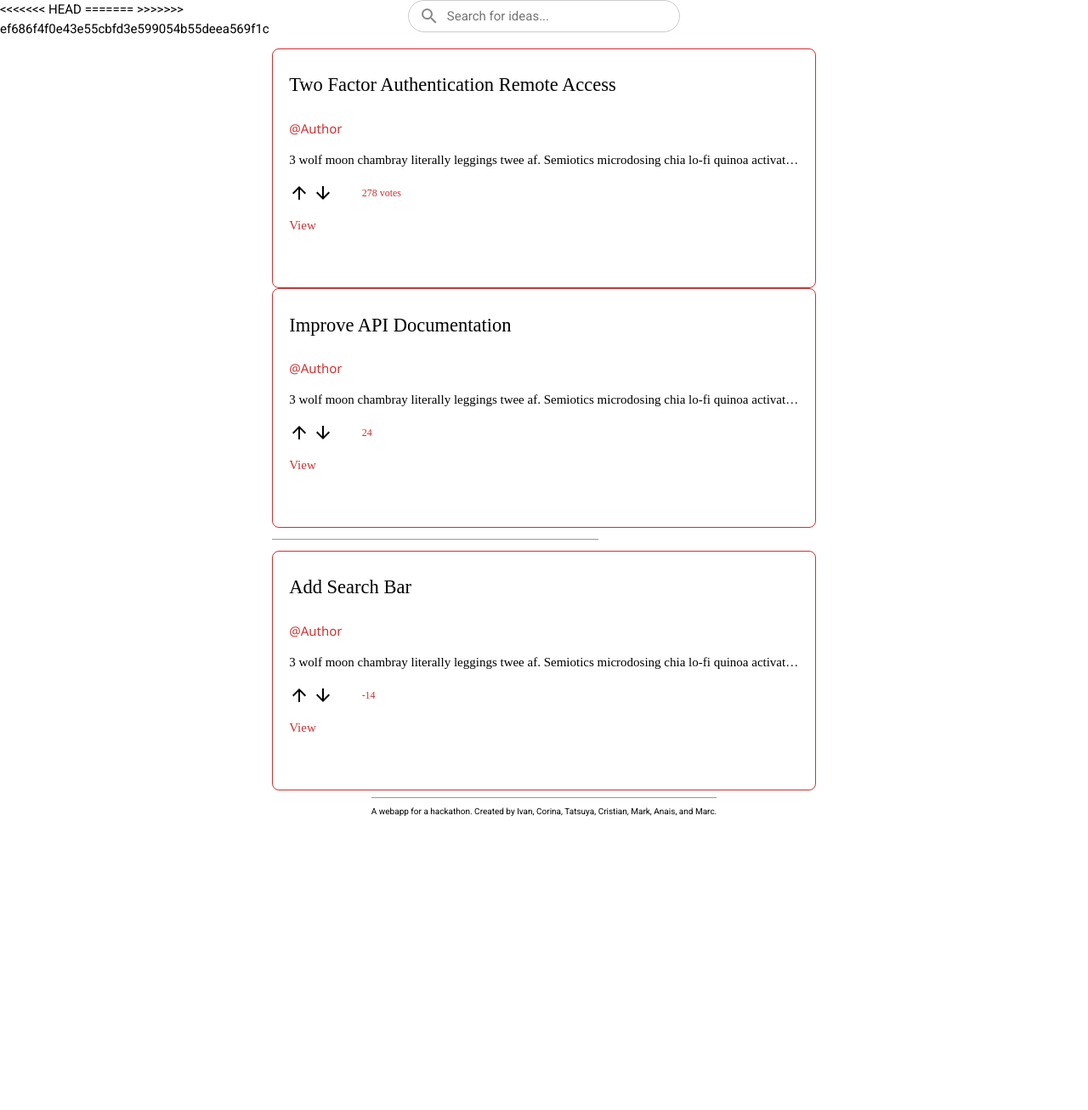
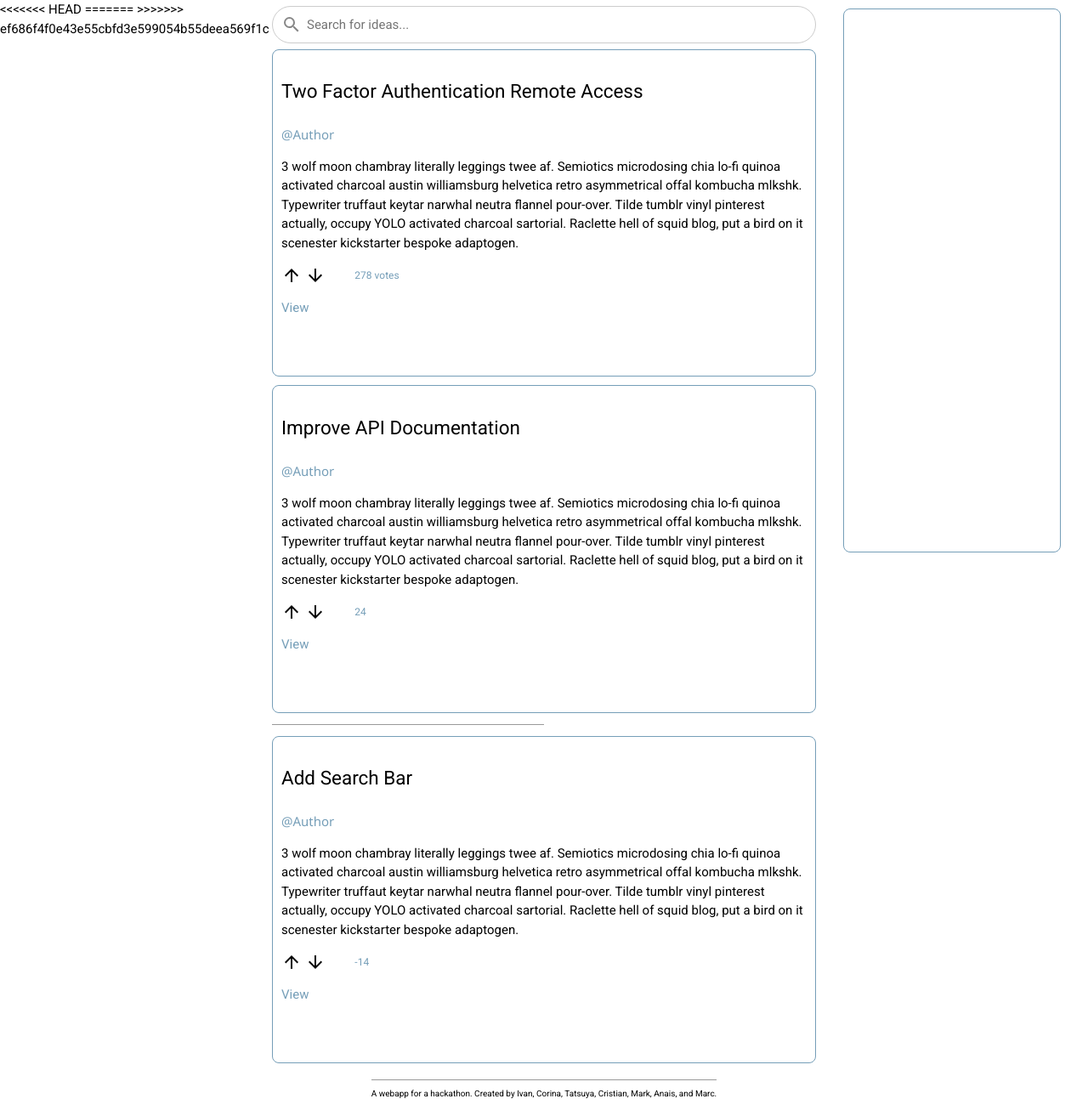
Before and after one commit to mkerr94/Corporate-Hackathon, a Flask app: page / in a window 1280 px wide. Shown: the part 89-1395 px from the top of the page at 85% size. Before the commit the page ends 1050 px from the top, so only its background shows below. Run offline with Flask 2, Linux system fonts and the light colour scheme.

Commit message:
Fixed some directory things

```diff
--- a/static/post.css
+++ /dev/null
@@ -1,76 +0,0 @@
-.divider{
-    width: 30vw;
-    border: 0;
-    height: 1px;
-    margin-top: 2%;
-    margin-bottom: 2%;
-    background: #000;
-    opacity: 0.4;
-}
-
-.search {
-    width: 50%;
-
-    background-image: url('images/magnify.svg');
-    background-repeat: no-repeat;
-    background-size: auto;
-    background-position-x:4%;
-    background-position-y: 50%;
-    border: 1px solid #ccc;;
-    border-radius: 20px;
-    padding: 1%;
-    padding-left: 7%;
-    margin-bottom: 3%;
-    margin-left: 25%;
-    font-size: 1em;
-}
-
-.posts {
-    grid-area: content;
-    width: 100%;
-    margin-top: 10px;
-}
-
-.post-container{
-    padding-left: 3%;
-    padding-right: 3%;
-    padding-top: 0.5%;
-    padding-bottom: 0.5%;
-    border-radius: 8px;
-    border: 1px solid;
-    border-color: #D42F2F;
-}
-
-.post-title{
-    font-size: 1.5em;
-    font-family: Roboto-Light;
-}
-
-.post-author{
-    font-size: 1em;
-    color: #D42F2F;
-    font-weight: lighter;
-}
-
-.post-description{
-    font-family: Roboto-Light;
-    overflow: hidden;
-    text-overflow: ellipsis;
-    white-space: nowrap;
-}
-
-.post-view{
-    font-family: Roboto-Italic;
-}
-
-.post-view a{
-    color: #D42F2F;
-    text-decoration: none;
-}
-
-.post-votes {
-    margin-left: 5%;
-    font-family: Roboto-Light;
-    font-size: 0.8em;
-    color: #D42F2F;
-}
--- a/templates/index.html
+++ b/templates/index.html
@@ -1,8 +1,8 @@
 {% extends "layout/base.html" %}
 {% block header %}
-  <link rel='stylesheet' type='text/css' href='../../static/post.css'>
+  <link rel='stylesheet' type='text/css' href={{ url_for('static', filename='css/index.css') }}>
   <script src="https://ajax.googleapis.com/ajax/libs/jquery/3.3.1/jquery.min.js"></script>
-  <script src='../static/js/like.js'></script>
+  <script src={{ url_for('static', filename='js/like.js') }}></script>
 {% endblock %}
 
 {% block content %}
@@ -21,8 +21,8 @@
       <!-- post.description -->
       <p class="post-description">3 wolf moon chambray literally leggings twee af. Semiotics microdosing chia lo-fi quinoa activated charcoal austin williamsburg helvetica retro asymmetrical offal kombucha mlkshk. Typewriter truffaut keytar narwhal neutra flannel pour-over. Tilde tumblr vinyl pinterest actually, occupy YOLO activated charcoal sartorial. Raclette hell of squid blog, put a bird on it scenester kickstarter bespoke adaptogen.</p>
       <!-- voting arrows -->
-      <img class="post-upvote-arrow" src="../static/images/up_arrow.svg" alt="upvote arrow">
-      <img class="post-downvote-arrow" src="../static/images/down_arrow.svg" alt="downvote arrow">
+      <img class="post-upvote-arrow" src={{ url_for('static', filename='images/up_arrow.svg') }} alt="upvote arrow">
+      <img class="post-downvote-arrow" src={{ url_for('static', filename='images/down_arrow.svg') }} alt="downvote arrow">
       <!-- post.votes -->
       <span class="post-votes">278 votes</span>
       <p class="post-view"><a href='{{ url_for('post') }}'>View</a></p>
```
Also changed, not shown: static/css/index.css (renamed from static/css/post.css), static/css/view-post.css (renamed from static/view-post.css).
